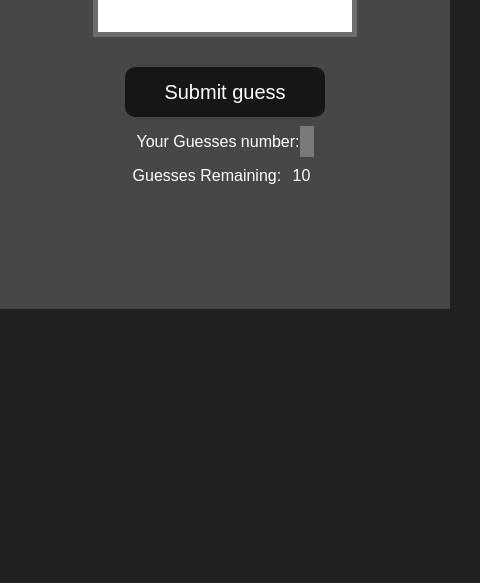
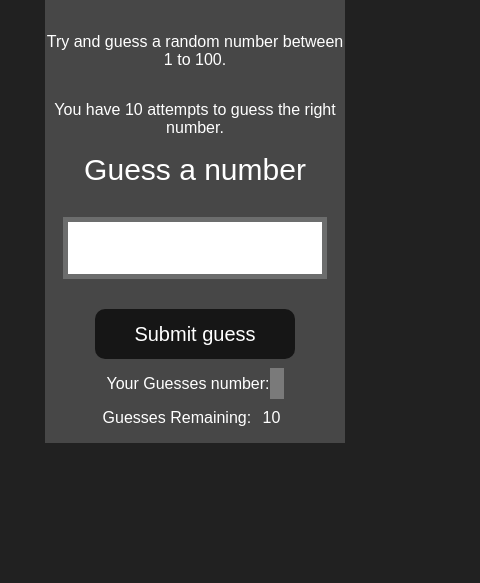
Before and after one commit to Rahamat-prog/GuessMaster, a plain HTML site: page index.html in a window 390 px wide. Shown: the part 261-844 px from the top of the page, 480 px wide, since content can reach past the window. Drawn offline with Linux system fonts and the light colour scheme.

Commit message:
Do responsive using media quary

```diff
--- a/index.html
+++ b/index.html
@@ -10,8 +10,8 @@
 
       <div id="wrapper">
         <h1>Number guessing game</h1>
-      <p>Try and guess a random number between 1 to 100.</p>
-      <p>You have 10 attempts to guess the right number.</p>
+      <p  class="para-1">Try and guess a random number between 1 to 100.</p>
+      <p class="para-2">You have 10 attempts to guess the right number.</p>
 
           <form class="form">
               <label2 for="guessField" id="guess">Guess a number</label>
--- a/style.css
+++ b/style.css
@@ -3,10 +3,21 @@ html {
   }
 
   body {
-    width: 300px;
-    max-width: 750px;
-    min-width: 480px;
-    margin: 1rem auto;
+    /* width: 300px; */
+    /* max-width: 750px; */
+    /* min-width: 480px; */
+    /* height: 100vh;
+    width: 100vh;
+    margin: 5rem auto; */
+    /* text-align: center; */
+    /* align-items: center;
+    background-color: #212121; */
+
+    display: flex;
+    justify-content: center;
+    align-items: center;
+    height: 100vh;
+    margin: 0;
     background-color: #212121;
   }
 
@@ -73,18 +84,35 @@ html {
   }
 
   #wrapper {
-    box-sizing: border-box;
+     box-sizing: border-box;
     width: 450px;
     min-height: 550px;
     background-color: #474747;
     color: #fff;
     font-size: 25px;
-    /* display: flex;
+    display: flex;
     flex-direction: column;
-
-    justify-content: center; */
+    justify-content: center;
     text-align: center;
   }
+
+  /* @media screen and (max-width:236px) {
+    .para-2 {
+        padding: 0rem 1rem
+    }
+
+  }  */
+  @media screen and (max-width:435px){
+    #wrapper{
+      width: 300px;
+    }
+  }
+  @media screen and (max-width:355px){
+    #wrapper{
+      width: 270px;
+    }
+  }
+
 
   h1 {
     background-color: #161616;
```
Also changed, not shown: 1 other file.
